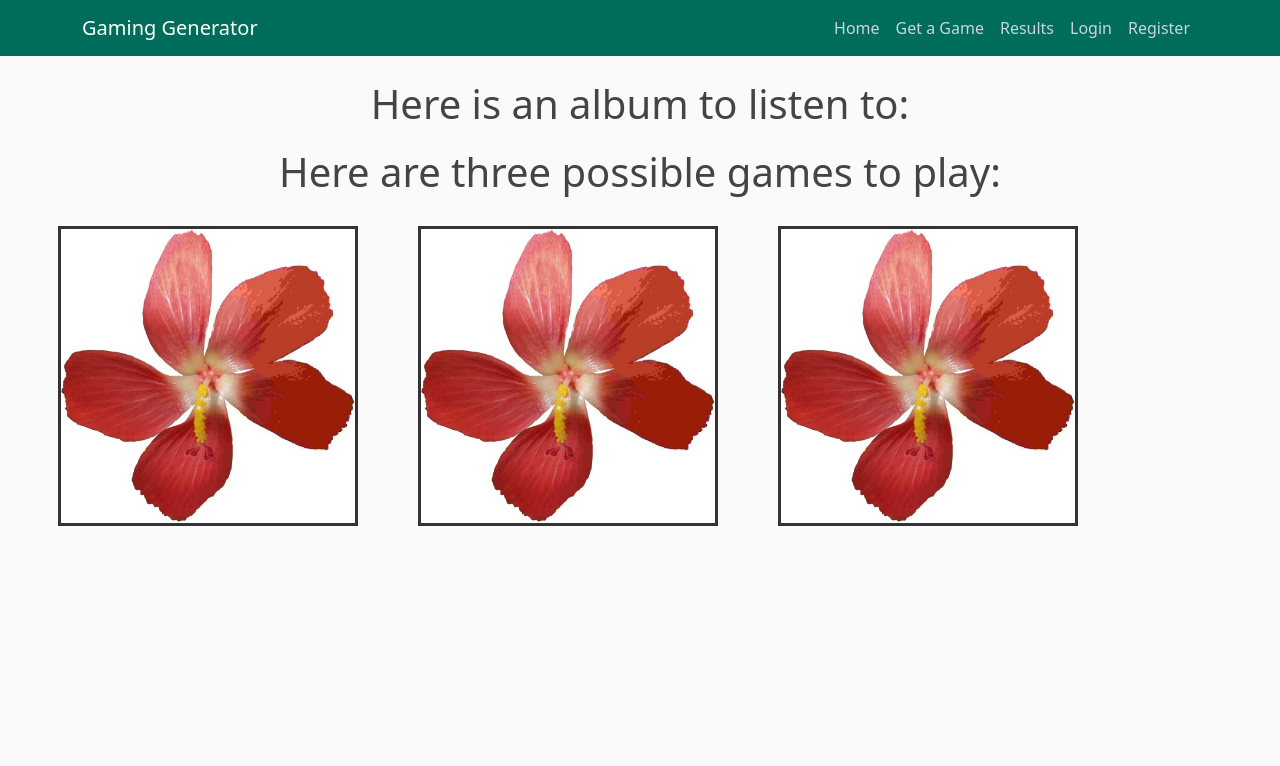
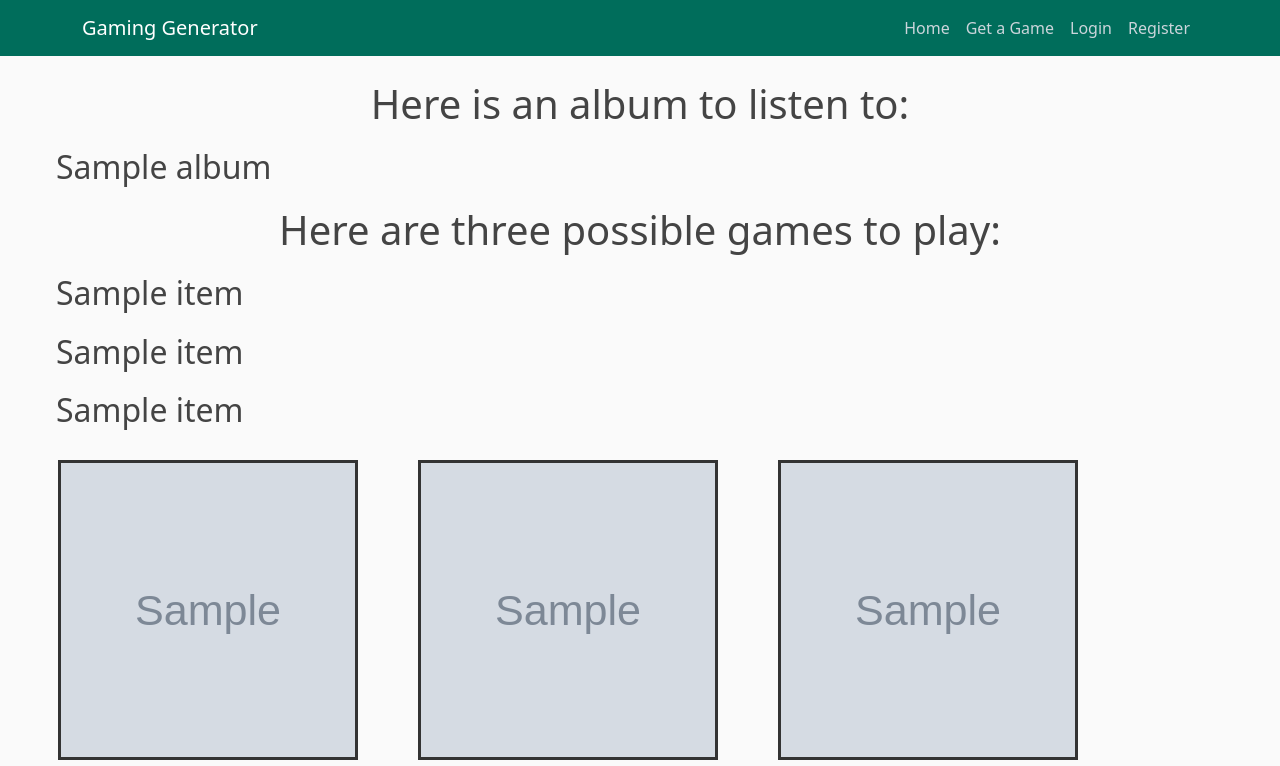
Before and after one commit to rhim-ande/GamingGenerator, a Flask app: page /results in a window 1280 px wide. Shown: the top 766 px of the page. Before the commit the page ends 526 px from the top, so only its background shows below. Run offline with Flask 2, Linux system fonts and the light colour scheme; grey boxes marked "Sample" are stand-in pictures; a database or web service that is not in the repository returns one stand-in record (values such as "Sample title"); data that the repository does not hold is empty.

Commit message:
linking front end and back end

```diff
--- a/forms.py
+++ b/forms.py
@@ -20,6 +20,6 @@ class LoginForm(FlaskForm):
 
 
 class GameForm(FlaskForm):
-    game_genre = SelectField('Game Genres', choices=[1, 2, 3])
-    music_genre = SelectField('Music Genres', choices=[3, 4, 5])
+    game_genre = SelectField('Game Genres', choices=['mmorpg', 'shooter', 'strategy', 'moba', 'racing', 'sports', 'social', 'sandbox', 'open-world', 'survival', 'pvp', 'pve', 'pixel', 'voxel', 'zombie', 'turn-based', 'first-person', 'third-Person', 'top-down', 'tank', 'space', 'sailing', 'side-scroller', 'superhero', 'permadeath', 'card', 'battle-royale', 'mmo', 'mmofps', 'mmotps', '3d', '2d', 'anime', 'fantasy', 'sci-fi', 'fighting', 'action-rpg', 'action', 'military', 'martial-arts', 'flight', 'low-spec', 'tower-defense', 'horror', 'mmorts'])
+    music_genre = SelectField('Music Genres', choices=['pop', 'rock', 'alt-punk', 'rap-hip-hop', 'soul-r-and-b', 'country', 'jazz', 'electronica-dance', 'latin', 'classical', 'oldies', 'metal'])
     submit = SubmitField('Get Game Options')
--- a/games.py
+++ b/games.py
@@ -9,7 +9,6 @@ def genre():
     return genre
 
 def get_games(genre):
-    genre = genre()
     url = "https://www.freetogame.com/api/games?category={}".format(genre)
     games = requests.get(url)
     games_data = games.json()
@@ -17,16 +16,20 @@ def get_games(genre):
     thumbnail_list = []
     description_list = []
     url_list = []
+    total_games = []
     for game in games_data:
         title_list.append(game['title'])
         thumbnail_list.append(game['thumbnail'])
         description_list.append(game['short_description'])
         url_list.append(game['game_url'])
+        total_games.append([game['title'], game['thumbnail'], game['short_description'], game['game_url']])
 
-    games_df = pd.DataFrame(list(zip(title_list, thumbnail_list, description_list, url_list)),
-               columns =['Title', 'Image', 'Description', 'Link'])
+    return random.choices(total_games, k=3)
+    #games_df = pd.DataFrame(list(zip(title_list, thumbnail_list, description_list, url_list)),
+               #columns =['Title', 'Image', 'Description', 'Link'])
 
-    print(games_df.sample(n=3))
+    #return title_list
+    #games_df.sample(n=3)
 
 
-get_games(genre)
+#get_games(genre)
--- a/main.py
+++ b/main.py
@@ -2,6 +2,8 @@ from flask import Flask, render_template, url_for, flash, redirect
 from forms import RegistrationForm, LoginForm, GameForm
 from flask_behind_proxy import FlaskBehindProxy
 from flask_sqlalchemy import SQLAlchemy
+from games import get_games
+from napster import short_to_id, get_albs, list_genres, random_album, album_dataframe
 
 app = Flask(__name__)
 proxied = FlaskBehindProxy(app)  ## add this line
@@ -57,9 +59,11 @@ def get_game():
 @app.route("/results", methods=['GET', 'POST'])
 def results():
     form = GameForm()
-    return render_template('results.html', title='Results')
-
-
+    id_number = short_to_id(form.music_genre.data)
+    album_list = get_albs(id_number)
+    album = random_album(album_list)
+    games = get_games(form.game_genre.data)
+    return render_template('results.html', game1 = f'{games[0][0]}', game2 = f'{games[1][0]}', game3 = f'{games[2][0]}', img1 = f'{games[0][1]}', img2 = f'{games[1][1]}',img3 = f'{games[2][1]}', album = f'{album}', title='Results')
 
 if __name__ == '__main__':
     app.run(debug=True, host="0.0.0.0")
--- a/napster.py
+++ b/napster.py
@@ -6,7 +6,7 @@ import pprint
 import random
 
 
-gene= requests.get('http://api.napster.com/v2.2/genres?apikey=Zjk1NzYyNGEtMDVjNi00MGI5LTlhZGItOTA1MjVlNTg5NDE4').json()
+#gene= requests.get('http://api.napster.com/v2.2/genres?apikey=Zjk1NzYyNGEtMDVjNi00MGI5LTlhZGItOTA1MjVlNTg5NDE4').json()
 #albs = requests.get('http://api.napster.com/v2.2/genres//albums/top?apikey=Zjk1NzYyNGEtMDVjNi00MGI5LTlhZGItOTA1MjVlNTg5NDE4&limit=3').json()
 
 def short_to_id(shortcut):
@@ -64,12 +64,12 @@ def album_dataframe(title):
     album_df.to_sql('data', con=engine, if_exists='replace', index=False)
     return pd.DataFrame(engine.execute("SELECT * FROM data;").fetchall(), columns = column_names)
 
-genres= list_genres(gene)
-print('list of genres available:')
-print(genres)
+#genres= list_genres(gene)
+#print('list of genres available:')
+#print(genres)
 
-genre= input('please enter a genre: ')
-genre_id= short_to_id(genre)
-albums= get_albs(genre_id)
-al= random_album(albums)
-print(album_dataframe(al))
+#genre= input('please enter a genre: ')
+#genre_id= short_to_id(genre)
+#albums= get_albs(genre_id)
+#al= random_album(albums)
+#print(album_dataframe(al))
--- a/templates/layout.html
+++ b/templates/layout.html
@@ -22,7 +22,6 @@
                     <div class="navbar-nav mr-auto">
                         <a class="nav-item nav-link" href="/">Home</a>
                         <a class="nav-item nav-link" href="/get_game">Get a Game</a>
-                        <a class="nav-item nav-link" href="/results">Results</a>
                         <a class="nav-item nav-link" href="/login">Login</a>
                         <a class="nav-item nav-link" href="/register">Register</a>
                     </div>
--- a/templates/results.html
+++ b/templates/results.html
@@ -2,16 +2,21 @@
 {% block content %}
     <h1 class="center">Here is an album to listen to:</h1>
     <h2>{{ subtitle }}</h2>
+    <h2>{{ album }}</h2>
     <h1 class="center">Here are three possible games to play:</h1>
+    <h2>{{ game1 }}</h2>
+    <h2>{{ game2 }}</h2>
+    <h2>{{ game3 }}</h2>
+
     <div class="center">
         <div class="container-fluid">
-            <img src="{{ url_for('static', filename='JPEG_example_flower.jpg') }}" width="300px" height="300px">
+            <img src= {{ img1 }} width="300px" height="300px">
         </div>
         <div class="container-fluid">
-            <img src="{{ url_for('static', filename='JPEG_example_flower.jpg') }}" width="300px" height="300px">
+            <img src={{ img2 }} width="300px" height="300px">
         </div>
         <div class="container-fluid">
-            <img src="{{ url_for('static', filename='JPEG_example_flower.jpg') }}" width="300px" height="300px">
+            <img src= {{ img3 }} width="300px" height="300px">
         </div>
         </div>
     <h2>{{ subtitle2 }}</h2>
```
Also changed, not shown: album_names.db (added).
